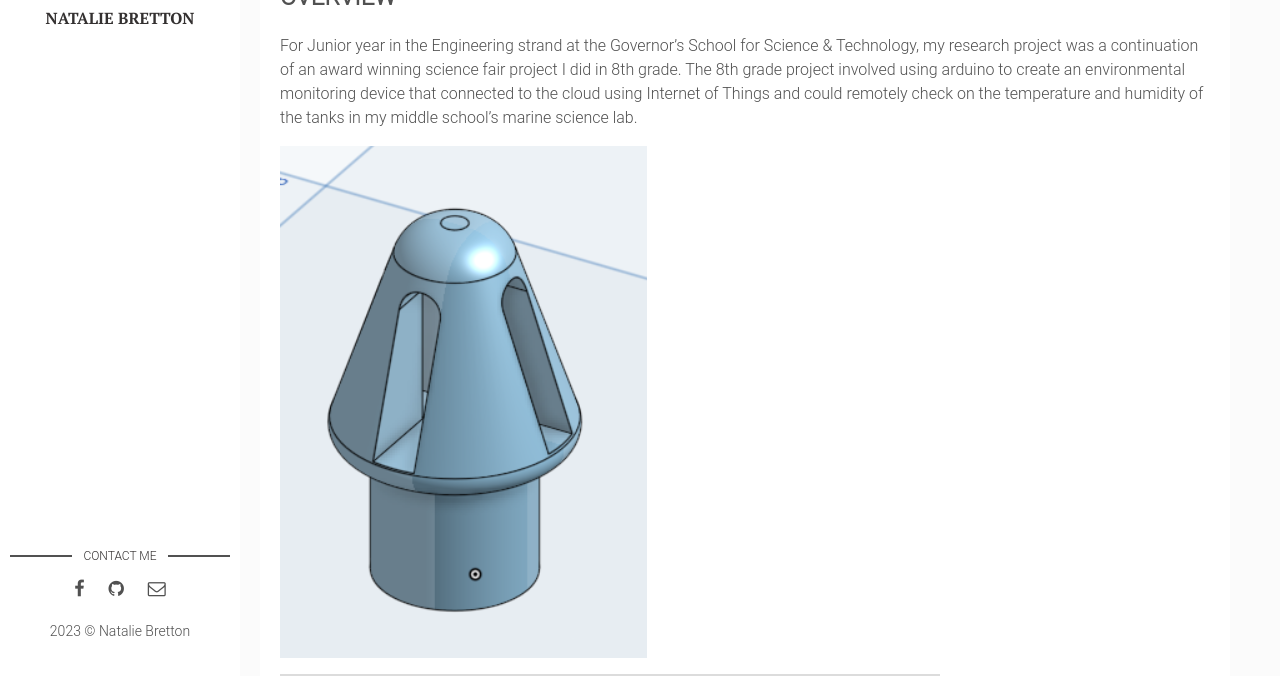
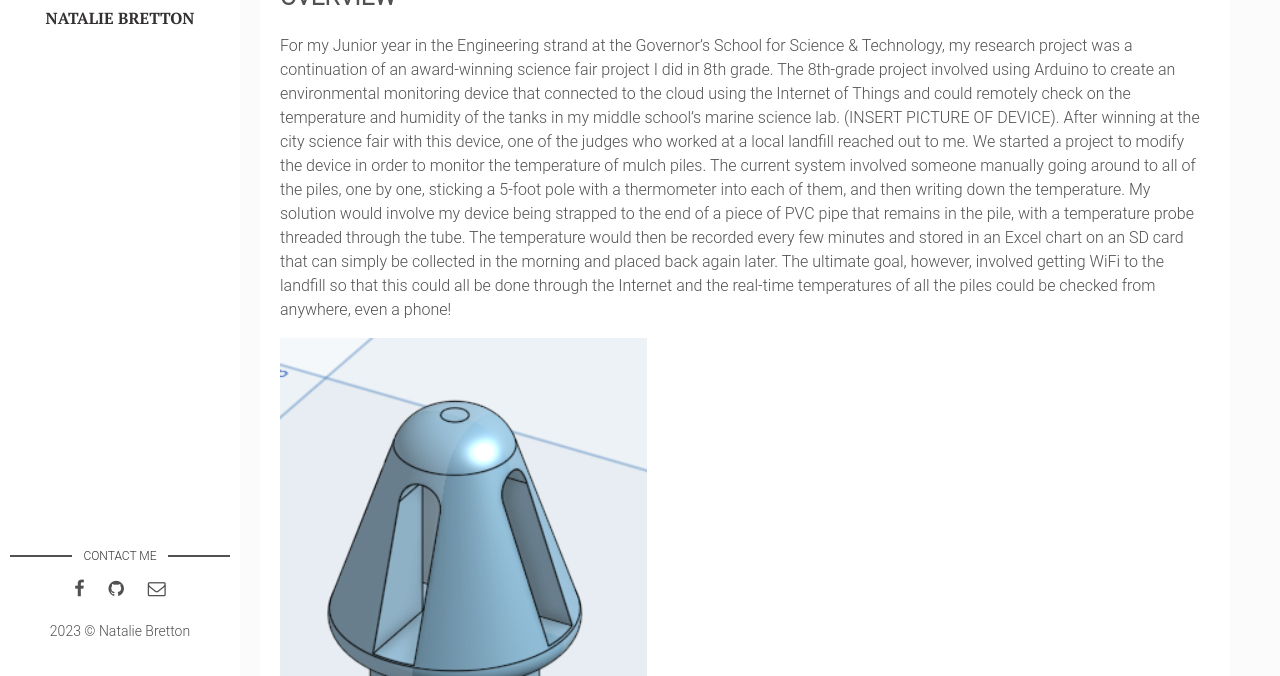
Before and after one commit to natgrrl/natgrrl.github.io, a Jekyll site: the page built from _posts/2020-01-03-junior-research-project.markdown, in a window 1280 px wide and 900 px high, scrolled down 437 px, cut to the strip 224-900 px from the top of the window. Built offline with Jekyll 4.4.1, drawn with Linux system fonts in a browser that asks for light colours.

Commit message:
Update 2020-01-03-junior-research-project.markdown

```diff
--- a/_posts/2020-01-03-junior-research-project.markdown
+++ b/_posts/2020-01-03-junior-research-project.markdown
@@ -9,7 +9,7 @@ tags: [ENGINEERING, CAD]
 
 
 ## OVERVIEW
-For Junior year in the Engineering strand at the Governor's School for Science & Technology, my research project was a continuation of an award winning science fair project I did in 8th grade. The 8th grade project involved using arduino to create an environmental monitoring device that connected to the cloud using Internet of Things and could remotely check on the temperature and humidity of the tanks in my middle school's marine science lab.
+For my Junior year in the Engineering strand at the Governor's School for Science & Technology, my research project was a continuation of an award-winning science fair project I did in 8th grade. The 8th-grade project involved using Arduino to create an environmental monitoring device that connected to the cloud using the Internet of Things and could remotely check on the temperature and humidity of the tanks in my middle school's marine science lab. (INSERT PICTURE OF DEVICE). After winning at the city science fair with this device, one of the judges who worked at a local landfill reached out to me. We started a project to modify the device in order to monitor the temperature of mulch piles. The current system involved someone manually going around to all of the piles, one by one, sticking a 5-foot pole with a thermometer into each of them, and then writing down the temperature. My solution would involve my device being strapped to the end of a piece of PVC pipe that remains in the pile, with a temperature probe threaded through the tube. The temperature would then be recorded every few minutes and stored in an Excel chart on an SD card that can simply be collected in the morning and placed back again later. The ultimate goal, however, involved getting WiFi to the landfill so that this could all be done through the Internet and the real-time temperatures of all the piles could be checked from anywhere, even a phone!
 
 ![cad-probe1](http://natgrrl.github.io/assets/img/cad-probe1.png)
 
```
